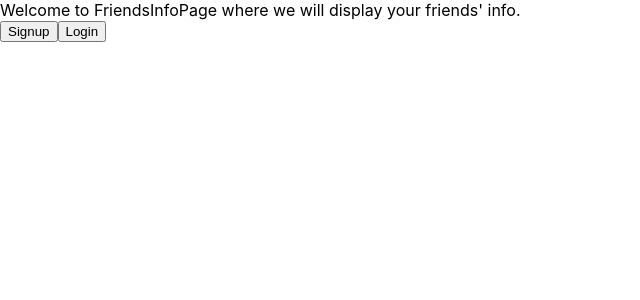
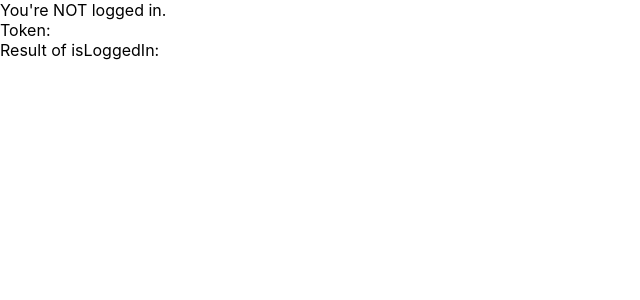
Before and after one commit to AlidaSchefers/FriendsInfoPage, a React (Create React App) app in the folder frontend/: page / in a window 1280 px wide. Shown: the top 300 px of the page, without its empty margins (0-640 px from the left). Built offline with nearby package versions, Linux system fonts and the light colour scheme.

Commit message:
changed return component to LogDecision

```diff
--- a/frontend/src/App.js
+++ b/frontend/src/App.js
@@ -1,15 +1,14 @@
 // import logo from './logo.svg';
 // import './App.css';
 import React from 'react'
-import Navigation from './components/Navigation'
+// import Navigation from './components/Navigation'
+import LogDecision from './components/LogDecision'
 
 function App() {
   return (
-    <Navigation />
+    <LogDecision />
   );
 }
-
-
 export default App;
 
 
@@ -34,3 +33,5 @@ export default App;
 //     </div>
 //   );
 // }
+
+// export default App;
```
